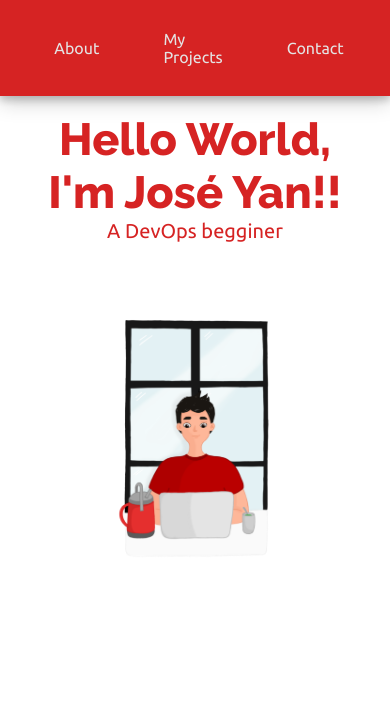
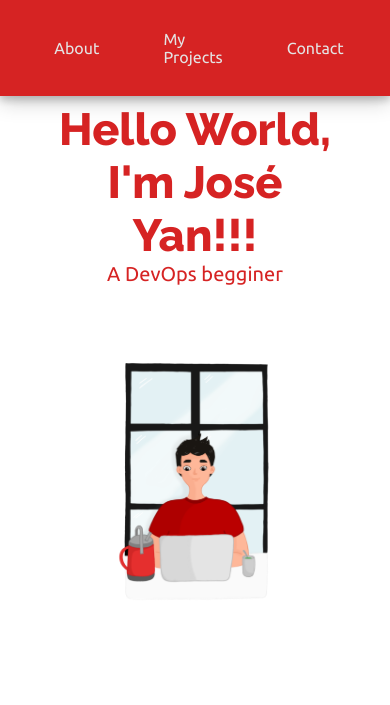
Before and after one commit to YanLipu/YanLipu.github.io, a plain HTML site: page index.html in a window 390 px wide. Drawn offline with Linux system fonts and the light colour scheme.

Commit message:
fifth version

```diff
--- a/index.html
+++ b/index.html
@@ -20,7 +20,7 @@
     <main class="main" id="main">
 
         <div class="presentation">
-            <h1 class="presentation-h1">Hello World, I'm José Yan!! </h1>
+            <h1 class="presentation-h1">Hello World, I'm José Yan!!! </h1>
             <p class="presentation-p">A DevOps begginer</p>
         </div>
         <img class="main-img" src="/assets/projeto-yan-final.png" alt="working-at-laptop">
--- a/styles.css
+++ b/styles.css
@@ -111,7 +111,7 @@ a {
         /* margin: 0 auto; */
         text-align: center;
         font-size: 30px;
-        margin-top: 65px;
+        margin-top: 55px;
         margin-left: 0px;
         /* position: relative; */
     }
```
